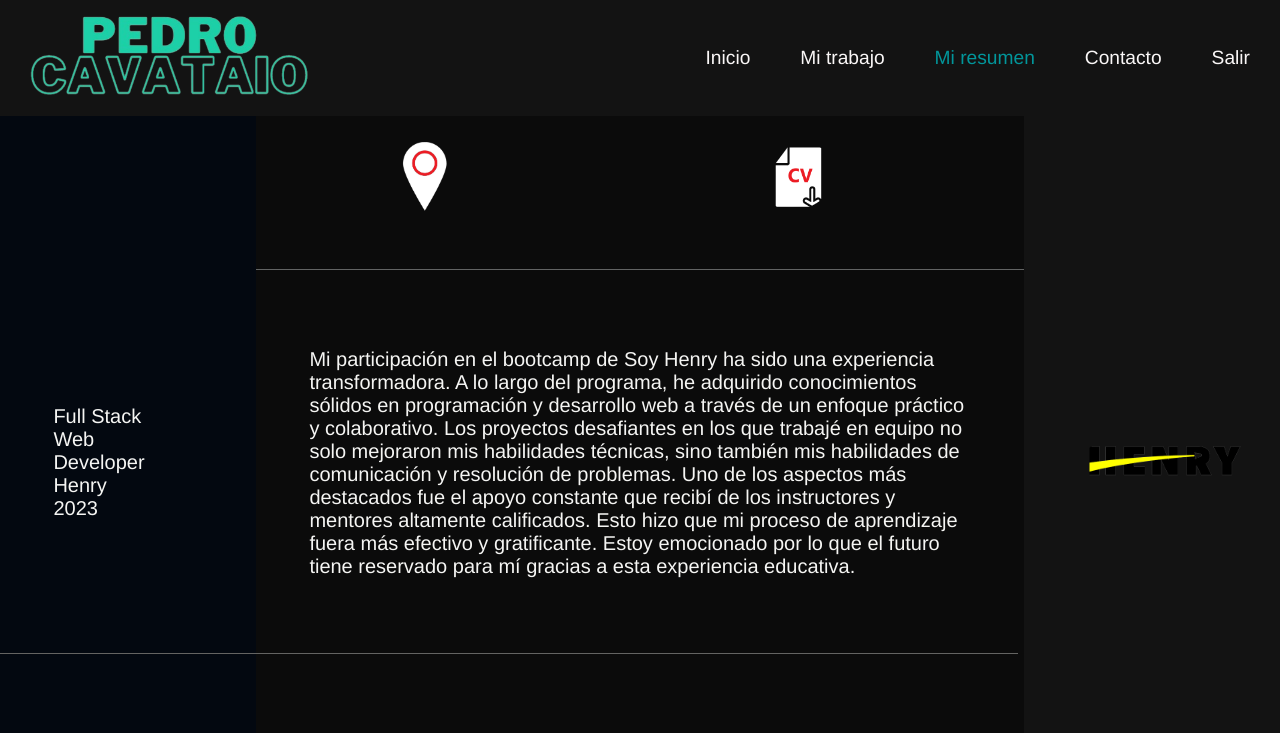
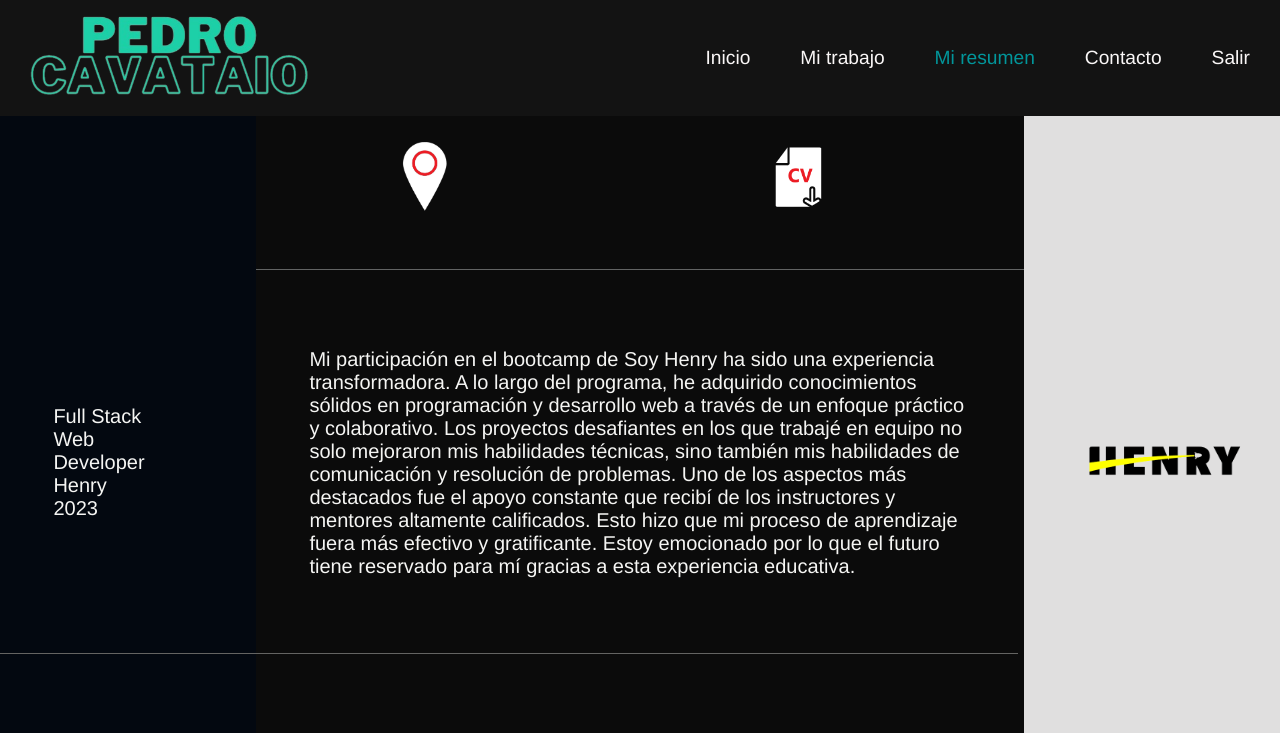
Before and after one commit to PedroCavataio/PFC_Portfolio, a React (Create React App) app: page /about in a window 1280 px wide. Shown: the top 733 px of the page. Built offline with nearby package versions, Linux system fonts and the light colour scheme.

Commit message:
cambio color about

```diff
--- a/package.json
+++ b/package.json
@@ -10,6 +10,7 @@
     "animate.css": "^4.1.1",
     "axios": "^1.5.0",
     "bootstrap": "^5.3.1",
+    "gh-pages": "^6.1.0",
     "i": "^0.3.7",
     "react": "^18.2.0",
     "react-dom": "^18.2.0",
--- a/src/about/about.styles.css
+++ b/src/about/about.styles.css
@@ -9,8 +9,8 @@
     #030810 20%,
     #0b0b0b  20%,
     #0b0b0b  80%,
-    #131313 20%,
-    #131313
+    #e0dfdf 20%,
+    #e0dfdf
   );
   background-size: cover;
   background-position: center center;
```
Also changed, not shown: 1 other file (tests, documents, lock files or other folders).
